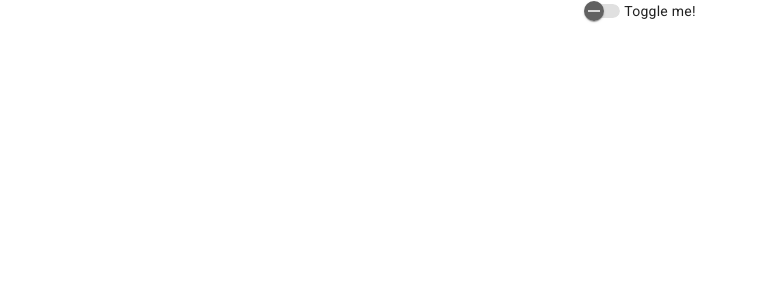
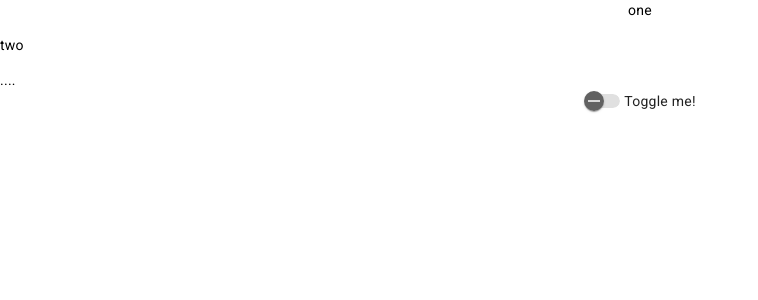
Before and after one commit to wilgue10/ecommerce-car, an Angular app in the folder frontend/e-commerce-client/: page / in a window 1280 px wide. Shown: the top 300 px of the page, without its empty margins (0-758 px from the left). Built offline with nearby package versions, Linux system fonts and the light colour scheme.

Commit message:
sc 29-06-2024 create modules core and shared

```diff
--- a/frontend/e-commerce-client/src/app/app.component.html
+++ b/frontend/e-commerce-client/src/app/app.component.html
@@ -1,3 +1,14 @@
+<div class="td-column gap-30-responsive-5">
+     <div class="td-row td-justify-content-center">
+          one
+     </div>
+     <div class="td-row">
+          two
+     </div>
+     <div class="td-row">
+          ....
+     </div>
+</div>
 <div class="td-row td-justify-content-center">
      <mat-slide-toggle>Toggle me!</mat-slide-toggle>
 </div>
--- /dev/null
+++ b/frontend/e-commerce-client/src/app/core/components/footer/footer.component.html
@@ -0,0 +1 @@
+<p>footer works!</p>
--- /dev/null
+++ b/frontend/e-commerce-client/src/app/core/components/header/header.component.html
@@ -0,0 +1 @@
+<p>header works!</p>
```
Also changed, not shown: frontend/e-commerce-client/src/app/core/components/footer/footer.component.ts (added, +10 -0 lines), frontend/e-commerce-client/src/app/core/components/header/header.component.ts (added, +10 -0 lines), frontend/e-commerce-client/src/app/core/core.module.ts (added, +17 -0 lines), frontend/e-commerce-client/src/app/shared/shared.module.ts (added, +12 -0 lines), frontend/e-commerce-client/src/app/core/components/footer/footer.component.scss (added), frontend/e-commerce-client/src/app/core/components/header/header.component.scss (added), 2 other files (tests, documents, lock files or other folders).
